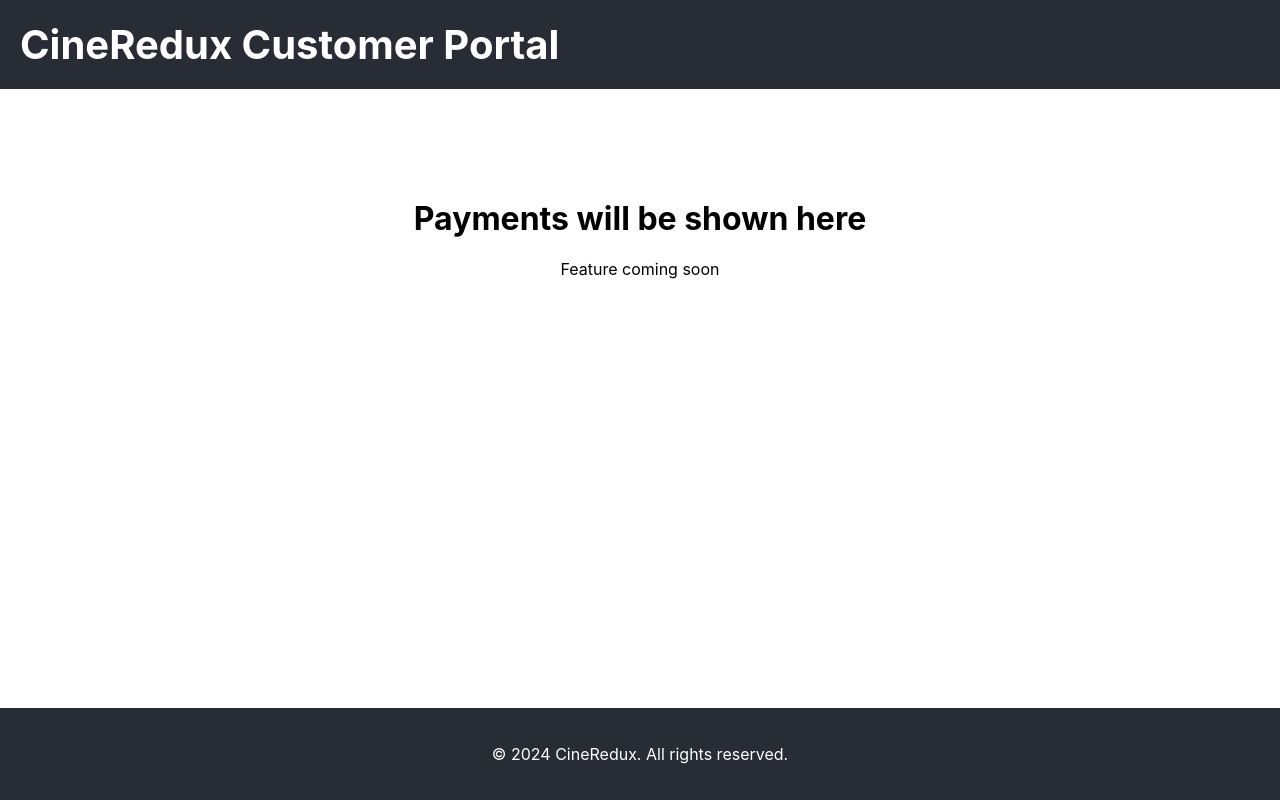
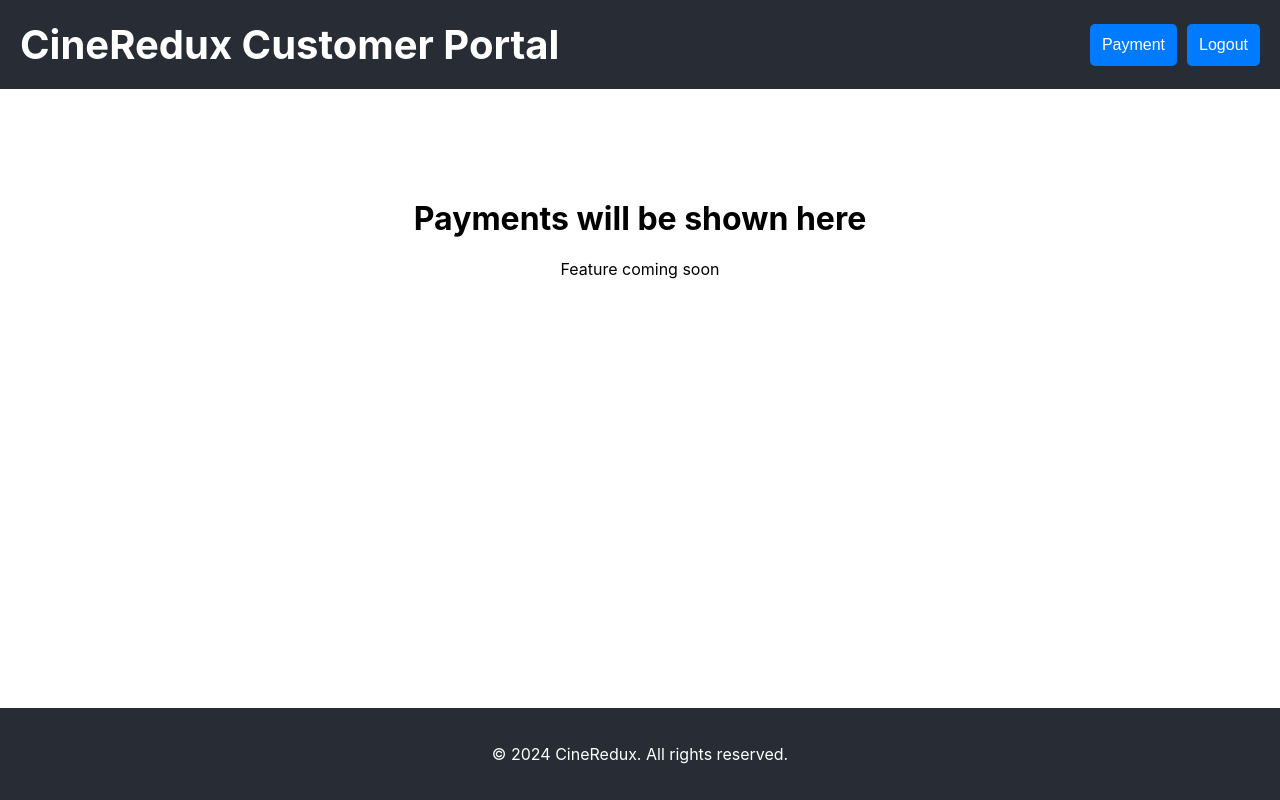
Before and after one commit to CineRedux/CineReduxPortal, a React (Create React App) app in the folder frontend/: page /dashboard in a window 1280 px wide. Built offline with nearby package versions, Linux system fonts and the light colour scheme; sample sign-in values are in the browser's storage.

Commit message:
Added logout functionality, payment navigation button & loggout buttons and restrictions to payment and dashboard to logged in users

```diff
--- a/frontend/src/App.js
+++ b/frontend/src/App.js
@@ -1,5 +1,5 @@
-import React from 'react';
-import { BrowserRouter as Router, Routes, Route, useNavigate } from 'react-router-dom';
+import React, { useState, useEffect } from 'react';
+import { BrowserRouter as Router, Routes, Route, useNavigate, useLocation } from 'react-router-dom';
 import './App.css';
 
 import Home from './components/Home';
@@ -7,14 +7,28 @@ import Register from './components/Register';
 import Login from './components/Login';
 import Payment from './components/Payment';
 import Dashboard from './components/Dashboard';
+import ProtectedRoute from './components/ProtectedRoute';
 
 function App() {
+  const [isLoggedIn, setIsLoggedIn] = useState(false);
+
+  useEffect(() => {
+    const token = sessionStorage.getItem('token');
+    setIsLoggedIn(!!token);
+  }, []);
+
+  const handleLogout = () => {
+    // Clear sessionStorage and set login state to false
+    sessionStorage.removeItem('token');
+    setIsLoggedIn(false);
+  };
+
   return (
     <Router>
       <div className="App">
         <header className="App-header">
           <nav>
-            <ClickableH1 />
+            <ClickableH1 isLoggedIn={isLoggedIn} handleLogout={handleLogout} />
           </nav>
         </header>
 
@@ -22,9 +36,23 @@ function App() {
           <Routes>
             <Route path="/" element={<Home />} />
             <Route path="/register" element={<Register />} />
-            <Route path="/login" element={<Login />} />
-            <Route path="/payment" element={<Payment />} />
-            <Route path="/dashboard" element={<Dashboard />} />
+            <Route path="/login" element={<Login setIsLoggedIn={setIsLoggedIn} />} />
+            <Route
+              path="/dashboard"
+              element={
+                <ProtectedRoute>
+                  <Dashboard />
+                </ProtectedRoute>
+              }
+            />
+            <Route
+              path="/payment"
+              element={
+                <ProtectedRoute>
+                  <Payment />
+                </ProtectedRoute>
+              }
+            />
           </Routes>
         </main>
 
@@ -35,14 +63,36 @@ function App() {
     </Router>
   );
 }
-
-function ClickableH1() {
+function ClickableH1({ isLoggedIn, handleLogout }) {
   const navigate = useNavigate();
+  const handleClick = () => {
+    if (isLoggedIn) {
+      navigate('/dashboard');
+    } else {
+      navigate('/');
+    }
+  };
+  const location = useLocation();
 
   return (
-    <h1 onClick={() => navigate('/')} style={{ cursor: 'pointer', userSelect: 'none' }}>
-      CineRedux Customer Portal
-    </h1>
+    <div style={{ display: 'flex', alignItems: 'center', justifyContent: 'space-between' }}>
+      <h1 onClick={handleClick} style={{ cursor: 'pointer', userSelect: 'none' }}>
+        CineRedux Customer Portal
+      </h1>
+      {isLoggedIn && (
+        <div>
+          {location.pathname !== '/payment' && (
+            <button onClick={() => navigate('/payment')} style={{ cursor: 'pointer', marginRight: '10px' }}>
+              Payment
+            </button>
+          )}
+          <button onClick={handleLogout} style={{ cursor: 'pointer' }}>
+            Logout
+          </button>
+        </div>
+      )}
+    </div>
   );
 }
+
 export default App;
--- a/frontend/src/components/Home.js
+++ b/frontend/src/components/Home.js
@@ -9,7 +9,7 @@ function Home() {
       <div className="hero-content">
         <h2>Welcome to CineRedux</h2>
         <p>Experience seamless and secure international payments through our modern and easy-to-use platform.</p>
-        <button className="cta-button" onClick={() => navigate('/login')}>Get Started</button>
+        <button className="cta-button" onClick={() => navigate('/register')}>Get Started</button>
       </div>
     </section>
   );
--- a/frontend/src/components/Login.js
+++ b/frontend/src/components/Login.js
@@ -3,7 +3,7 @@ import api from '../axiosConfig';
 import { useNavigate } from 'react-router-dom';
 import './styles/Login.css';
 
-function Login() {
+function Login({setIsLoggedIn}) {
   const navigate = useNavigate();
   const [form, setForm] = useState({
     username: '',
@@ -42,7 +42,7 @@ function Login() {
       const response = await api.post('/api/users/login', form, { https: true });
       if (response.data.message === "Success") {
         sessionStorage.setItem('token', response.data.token);
-
+        setIsLoggedIn(true);
         navigate('/payment');
       }
     } catch (err) {
--- /dev/null
+++ b/frontend/src/components/ProtectedRoute.js
@@ -0,0 +1,14 @@
+import React from 'react';
+import { Navigate } from 'react-router-dom';
+
+function ProtectedRoute({ children }) {
+  const token = sessionStorage.getItem('token');
+
+  if (!token) {
+    return <Navigate to="/login" />;
+  }
+
+  return children;
+}
+
+export default ProtectedRoute;
--- a/frontend/src/components/Register.js
+++ b/frontend/src/components/Register.js
@@ -78,6 +78,9 @@ function Register() {
         </label>
         <button type="submit">Register</button>
       </form>
+      <p className="register-link" onClick={() => navigate('/login')}>
+          Already have an account? <span>Login in!</span>
+      </p>
     </div>
   );
 }
```
